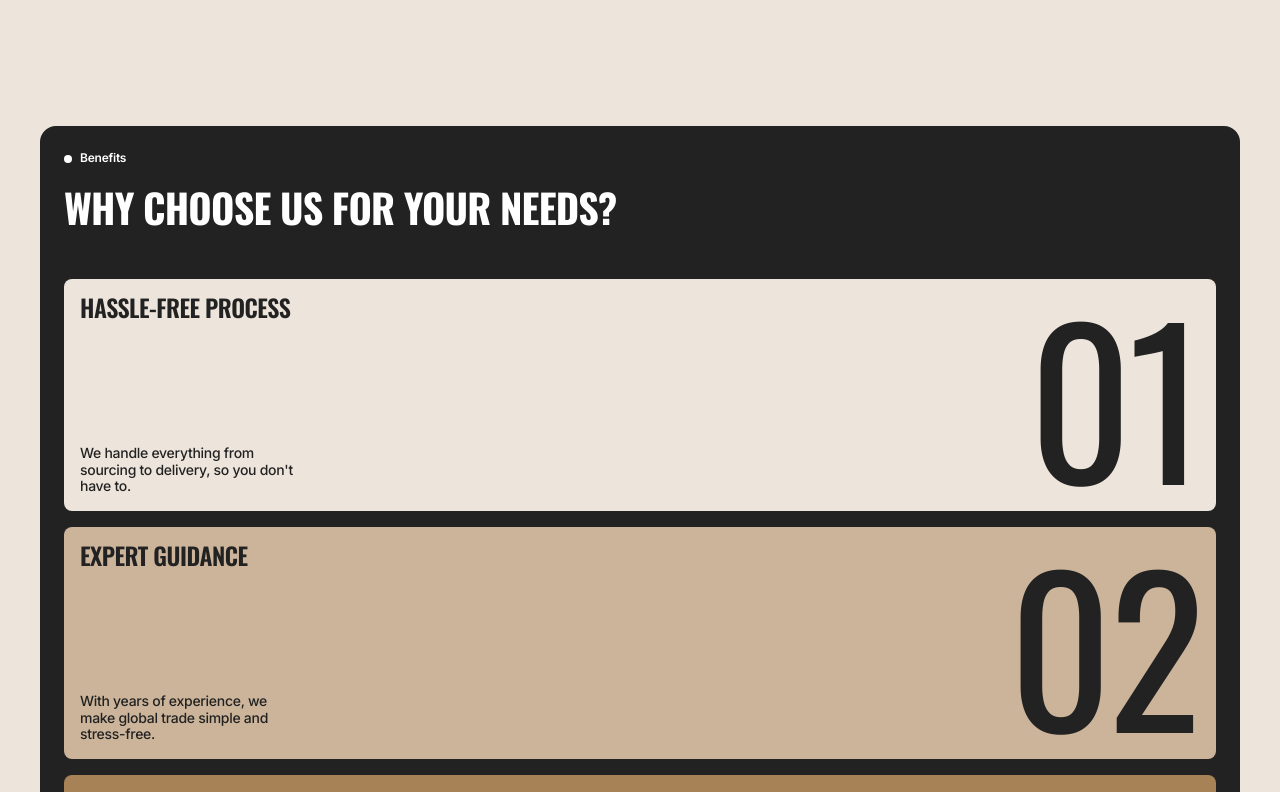
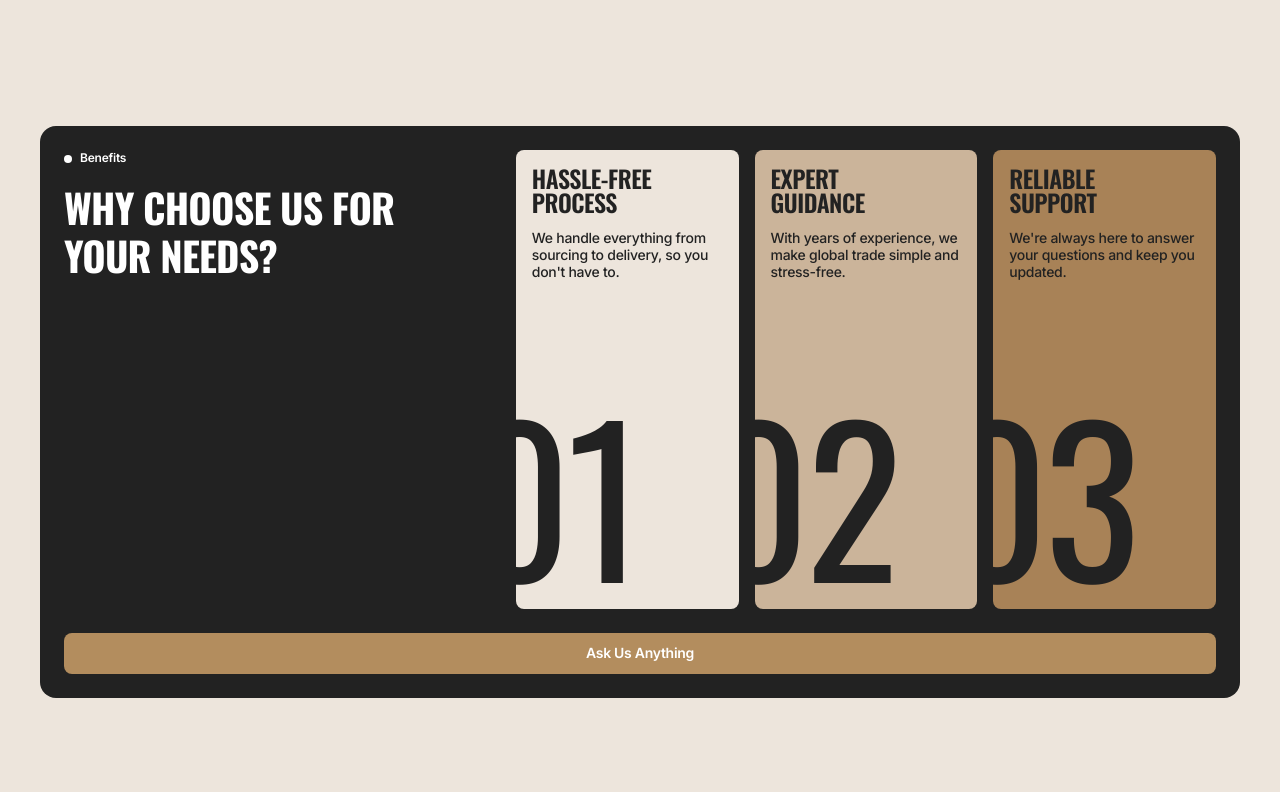
Before and after one commit to DevDugg/r-g-solutions, a Next.js app: page / in a window 1280 px wide. Shown: the part 3160-3952 px from the top of the page. Built offline with nearby package versions, Linux system fonts and the light colour scheme.

Commit message:
responsive benefits sections

```diff
--- a/src/components/elements/benefits-card.tsx
+++ b/src/components/elements/benefits-card.tsx
@@ -10,14 +10,14 @@ interface BenefitsCardProps {
 const BenefitsCard = ({ title, description, background, index }: BenefitsCardProps) => {
   return (
     <div
-      className="flex flex-col gap-6 p-4 rounded-lg text-BLACK TABLET:flex-row TABLET:justify-between TABLET:gap-12"
+      className="flex flex-col gap-6 p-4 rounded-lg text-BLACK overflow-hidden TABLET:flex-row TABLET:justify-between TABLET:gap-12 WIDE:flex-col WIDE:gap-28"
       style={{ background }}
     >
       <div className="flex flex-col gap-4 TABLET:justify-between">
-        <h3 className="card-title">{title}</h3>
+        <h3 className="card-title WIDE:max-w-[75%]">{title}</h3>
         <h4 className="body-text TABLET:max-w-56">{description}</h4>
       </div>
-      <span className="decor-text-1">{formatToDoubleDigits(index + 1)}</span>
+      <span className="decor-text-1 WIDE:-ml-16 DESKTOP:-ml-24">{formatToDoubleDigits(index + 1)}</span>
     </div>
   );
 };
--- a/src/components/sections/benefits.tsx
+++ b/src/components/sections/benefits.tsx
@@ -7,19 +7,20 @@ import benefits from "@/data/benefits";
 const Benefits = () => {
   return (
     <section id="benefits" className="benefits">
-      <Container className="flex flex-col gap-12 bg-BLACK rounded-2xl p-4 TABLET:p-6">
+      <Container className="flex flex-col gap-12 bg-BLACK rounded-2xl p-4 TABLET:p-6 WIDE:grid WIDE:grid-cols-[minmax(200px, 400px)_minmax(243px,759px)] WIDE:gap-x-[113px] WIDE:gap-y-6 DESKTOP:grid-cols-[400px_minmax(243px,759px)]">
         <div className="flex flex-col gap-4 text-WHITE">
           <div className="flex gap-2 items-center">
             <DecoratorCircle size={8} color={"WHITE"} /> <span className="tag-text">{benefits.label}</span>
           </div>
           <h2 className="section-title">{benefits.title}</h2>
         </div>
-        <div className="flex flex-col gap-4">
+        <div className="flex flex-col gap-4 WIDE:flex-row WIDE:gap-4">
           {benefits.cards.map((card, i) => (
             <BenefitsCard {...card} index={i} key={card.title} />
           ))}
-          <Button className="w-full" label={benefits.cta.label} href={benefits.cta.href} />
+          <Button className="w-full WIDE:hidden" label={benefits.cta.label} href={benefits.cta.href} />
         </div>
+        <Button className="w-full hidden WIDE:flex col-span-2" label={benefits.cta.label} href={benefits.cta.href} />
       </Container>
     </section>
   );
```
